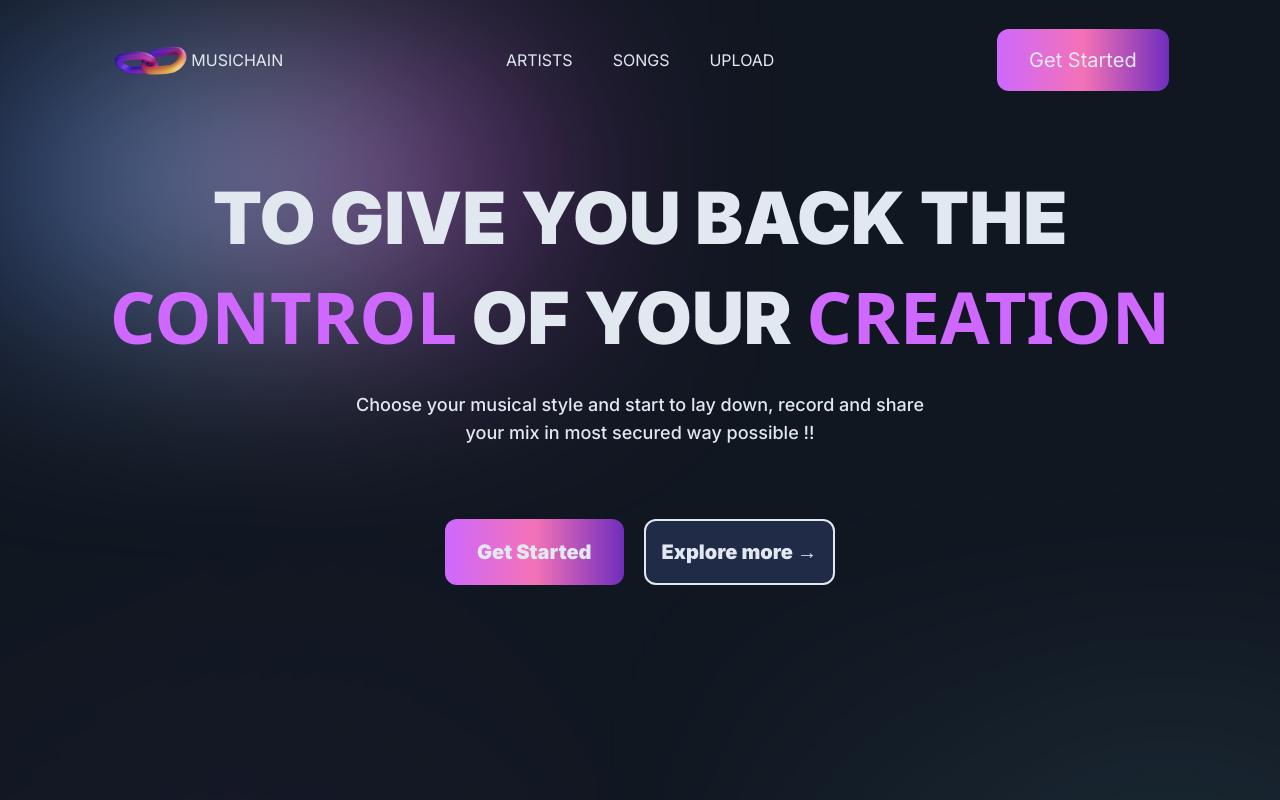
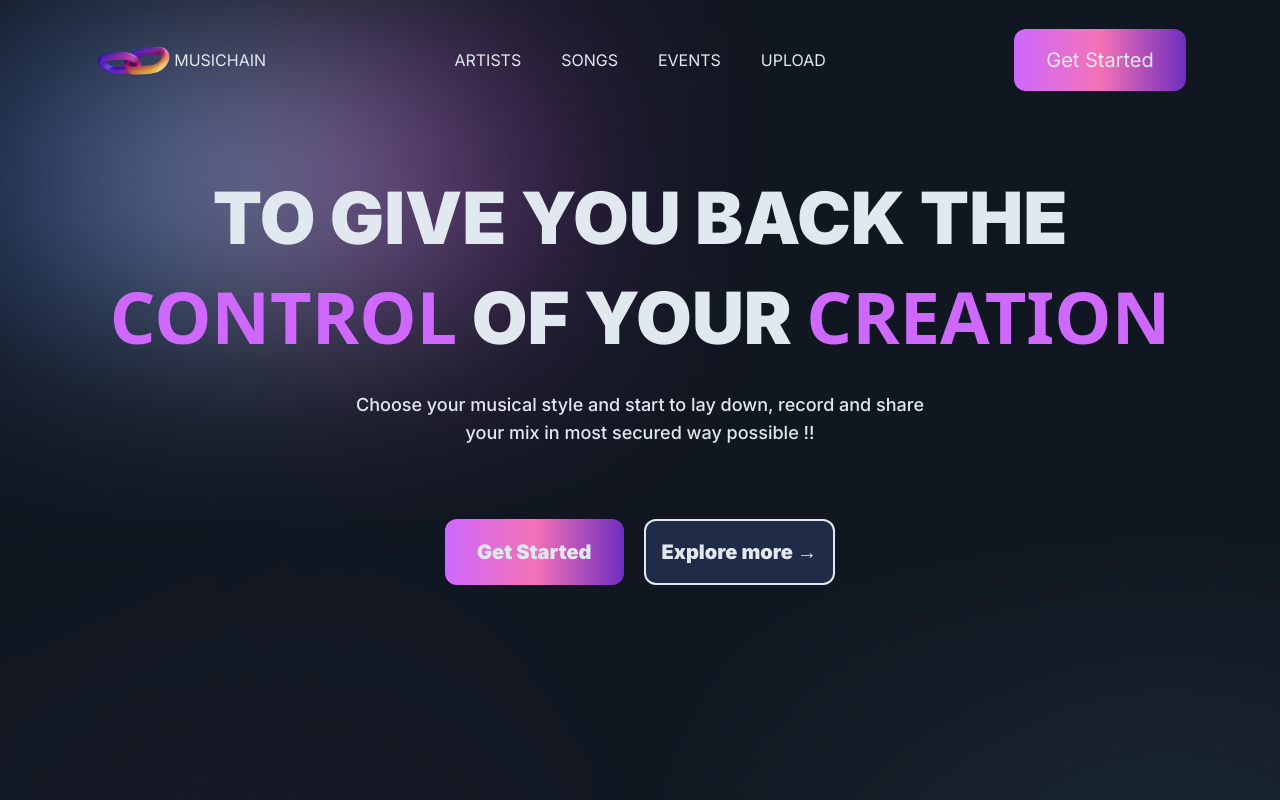
Before and after one commit to NeoZ666/Web5, a Next.js app in the folder webapp/: page / in a window 1280 px wide. Shown: the top 800 px of the page. Built offline with nearby package versions, Linux system fonts and the light colour scheme.

Commit message:
Events Page createde and routed

```diff
--- a/webapp/app/components/Navbar.jsx
+++ b/webapp/app/components/Navbar.jsx
@@ -37,6 +37,9 @@ export default function Navbar() {
         </li>
         <li>
           <Link href="/songs">SONGS</Link>
+        </li>
+        <li>
+          <Link href="/events">EVENTS</Link>
         </li>
         <li>
           <Link href="/upload">UPLOAD</Link>
--- /dev/null
+++ b/webapp/app/events/page.jsx
@@ -0,0 +1,11 @@
+import React from 'react'
+
+const page = () => {
+  return (
+    <div>
+        EVENTS
+    </div>
+  )
+}
+
+export default page
```
